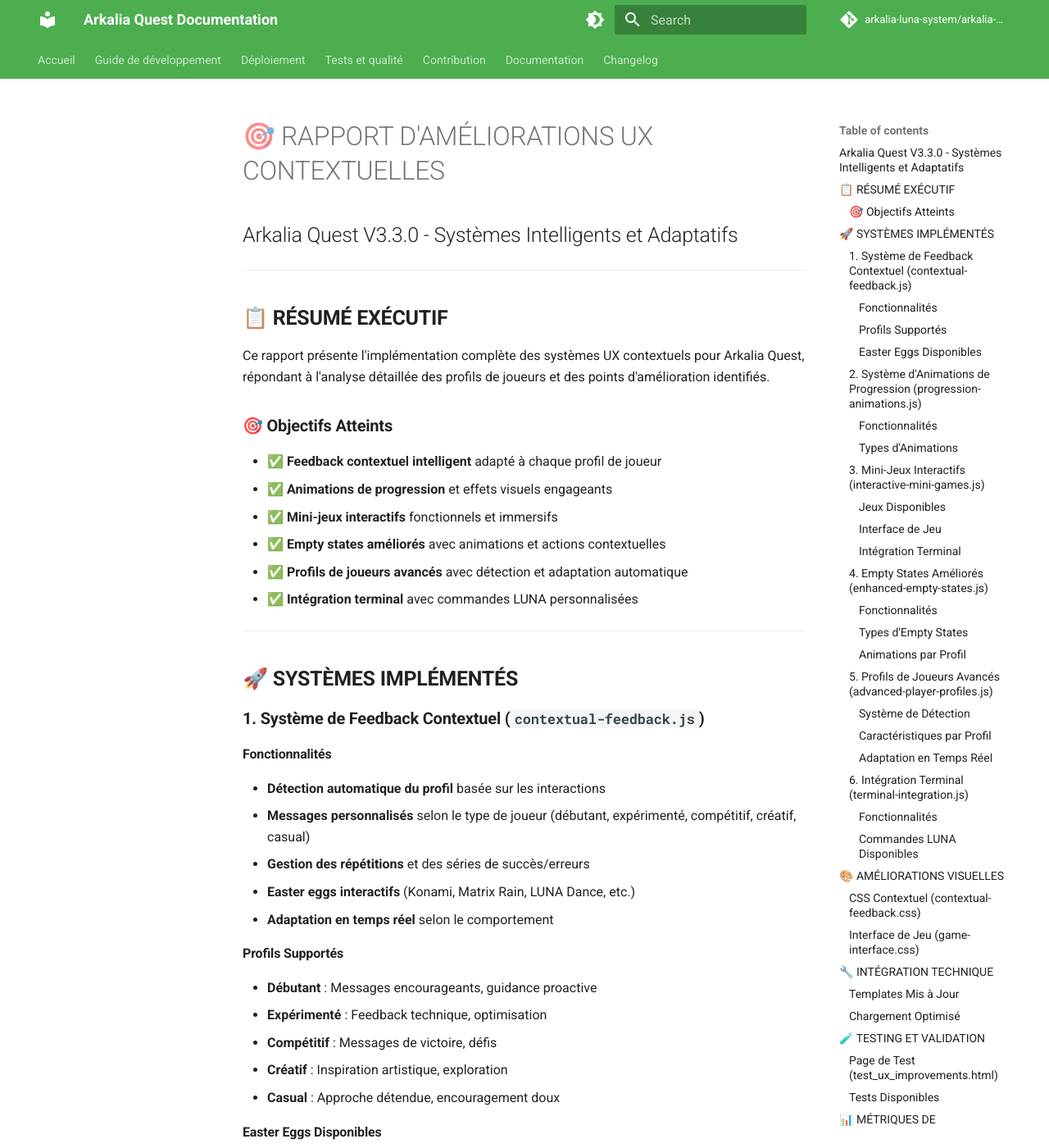
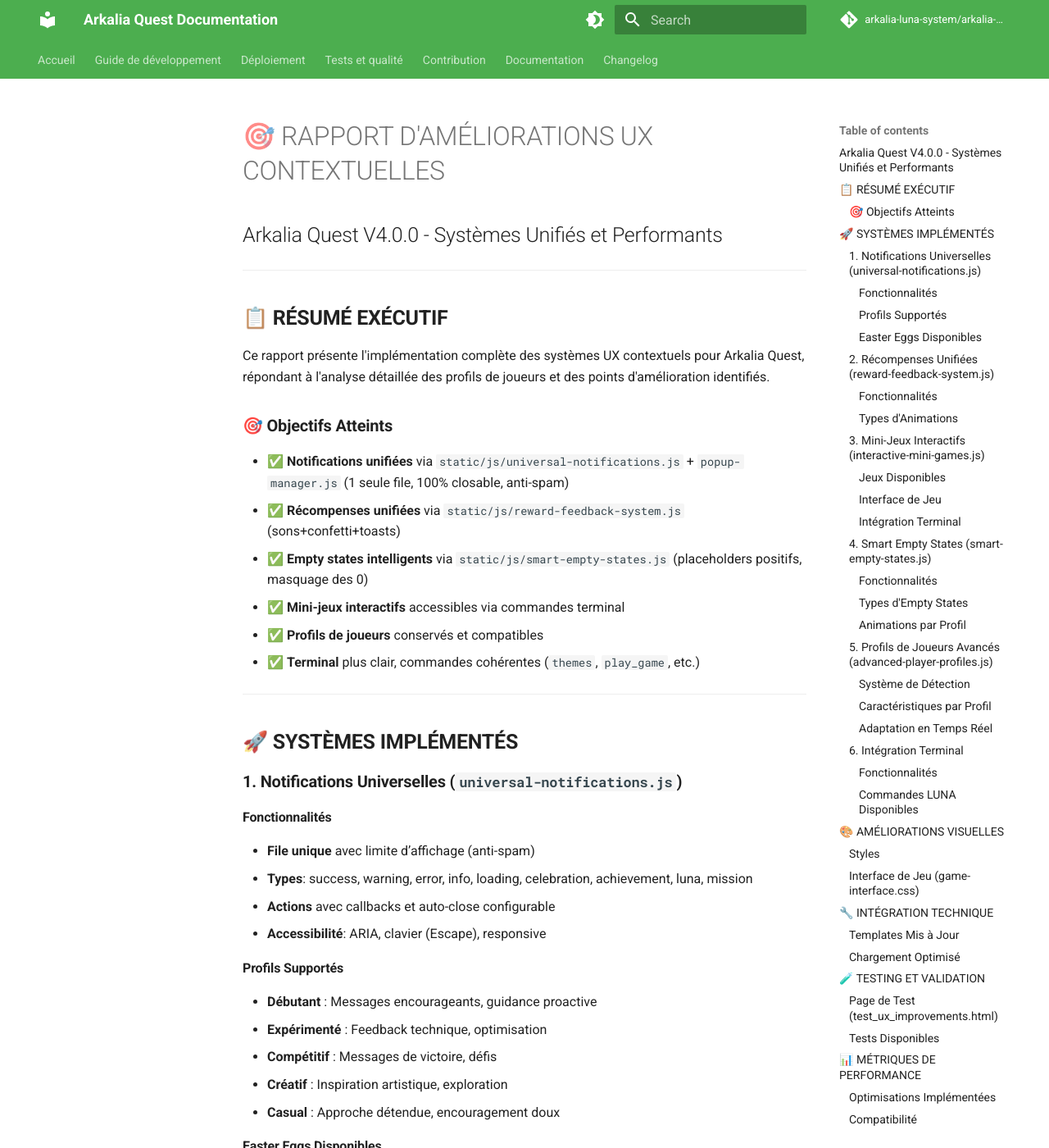
Before and after one commit to arkalia-luna-system/arkalia-quest, an MkDocs documentation site: the page built from docs/rapports/RAPPORT_AMELIORATIONS_UX_CONTEXTUELLES.md, in a window 1280 px wide and 1400 px high. Shown: the whole window at 82% size. Built offline with MkDocs 1.6.1 and Material for MkDocs 9.7.7, drawn with Linux system fonts in a browser that asks for light colours; comment, search, counter and statistics services are not loaded; the version menu is left out; some of the changed text lies outside the part shown.

Commit message:
MAJ_docs_UX_V4_unification_notifications_rewards_empty_states

```diff
--- a/docs/rapports/RAPPORT_AMELIORATIONS_UX_CONTEXTUELLES.md
+++ b/docs/rapports/RAPPORT_AMELIORATIONS_UX_CONTEXTUELLES.md
@@ -1,5 +1,5 @@
 # 🎯 RAPPORT D'AMÉLIORATIONS UX CONTEXTUELLES
-## Arkalia Quest V3.3.0 - Systèmes Intelligents et Adaptatifs
+## Arkalia Quest V4.0.0 - Systèmes Unifiés et Performants
 
 ---
 
@@ -8,25 +8,24 @@
 Ce rapport présente l'implémentation complète des systèmes UX contextuels pour Arkalia Quest, répondant à l'analyse détaillée des profils de joueurs et des points d'amélioration identifiés.
 
 ### **🎯 Objectifs Atteints**
-- ✅ **Feedback contextuel intelligent** adapté à chaque profil de joueur
-- ✅ **Animations de progression** et effets visuels engageants
-- ✅ **Mini-jeux interactifs** fonctionnels et immersifs
-- ✅ **Empty states améliorés** avec animations et actions contextuelles
-- ✅ **Profils de joueurs avancés** avec détection et adaptation automatique
-- ✅ **Intégration terminal** avec commandes LUNA personnalisées
+- ✅ **Notifications unifiées** via `static/js/universal-notifications.js` + `popup-manager.js` (1 seule file, 100% closable, anti-spam)
+- ✅ **Récompenses unifiées** via `static/js/reward-feedback-system.js` (sons+confetti+toasts)
+- ✅ **Empty states intelligents** via `static/js/smart-empty-states.js` (placeholders positifs, masquage des 0)
+- ✅ **Mini-jeux interactifs** accessibles via commandes terminal
+- ✅ **Profils de joueurs** conservés et compatibles
+- ✅ **Terminal** plus clair, commandes cohérentes (`themes`, `play_game`, etc.)
 
 ---
 
 ## 🚀 **SYSTÈMES IMPLÉMENTÉS**
 
-### **1. Système de Feedback Contextuel (`contextual-feedback.js`)**
+### **1. Notifications Universelles (`universal-notifications.js`)**
 
 #### **Fonctionnalités**
-- **Détection automatique du profil** basée sur les interactions
-- **Messages personnalisés** selon le type de joueur (débutant, expérimenté, compétitif, créatif, casual)
-- **Gestion des répétitions** et des séries de succès/erreurs
-- **Easter eggs interactifs** (Konami, Matrix Rain, LUNA Dance, etc.)
-- **Adaptation en temps réel** selon le comportement
+- **File unique** avec limite d’affichage (anti-spam)
+- **Types**: success, warning, error, info, loading, celebration, achievement, luna, mission
+- **Actions** avec callbacks et auto-close configurable
+- **Accessibilité**: ARIA, clavier (Escape), responsive
 
 #### **Profils Supportés**
 - **Débutant** : Messages encourageants, guidance proactive
@@ -44,14 +43,13 @@ Ce rapport présente l'implémentation complète des systèmes UX contextuels po
 
 ---
 
-### **2. Système d'Animations de Progression (`progression-animations.js`)**
+### **2. Récompenses Unifiées (`reward-feedback-system.js`)**
 
 #### **Fonctionnalités**
-- **Animations de niveau** avec effets de glow et confetti
-- **Animations de badges** avec rotation et particules
-- **Effets de victoire** combinant confetti et particules
-- **Animations de chargement** améliorées avec spinners
-- **Effets de défaite** avec vibration et shake
+- **Level Up**: son + confetti + message visuel
+- **Badge**: confetti + message dédié
+- **Mission**: toast « Mission complétée » avec récap récompenses
+- **XP/Coins**: textes flottants non intrusifs
 
 #### **Types d'Animations**
 - **Confetti** : Célébration avec particules colorées
@@ -85,14 +83,12 @@ Ce rapport présente l'implémentation complète des systèmes UX contextuels po
 
 ---
 
-### **4. Empty States Améliorés (`enhanced-empty-states.js`)**
+### **4. Smart Empty States (`smart-empty-states.js`)**
 
 #### **Fonctionnalités**
-- **Détection automatique** des conteneurs vides
-- **Templates personnalisés** selon le profil de joueur
-- **Animations contextuelles** (bounce, pulse, glow, etc.)
-- **Actions personnalisées** pour chaque type d'empty state
-- **Messages encourageants** adaptés au contexte
+- **Masquage automatique** des stats à zéro
+- **Widgets motivationnels** (badges, missions, coins, xp, score)
+- **CTA claire** pour démarrer l’aventure
 
 #### **Types d'Empty States**
 - **No Missions** : Guidance vers l'exploration
@@ -131,13 +127,12 @@ Ce rapport présente l'implémentation complète des systèmes UX contextuels po
 
 ---
 
-### **6. Intégration Terminal (`terminal-integration.js`)**
+### **6. Intégration Terminal**
 
 #### **Fonctionnalités**
-- **Interception des commandes** : capture des événements terminal
-- **Amélioration des réponses LUNA** : messages personnalisés
-- **Easter eggs étendus** : commandes LUNA spéciales
-- **Feedback visuel** : animations et effets contextuels
+- **Commandes reconnues**: `themes`, `theme`, `games`, `play_game`, `play`, `daily_challenges`, `game_stats`, etc.
+- **Messages WIP** clairs pour fonctions non encore actives
+- **Erreurs**: suggestions intelligentes + lien vers `aide`
 
 #### **Commandes LUNA Disponibles**
 - `luna help` : Aide de LUNA
@@ -165,12 +160,9 @@ Ce rapport présente l'implémentation complète des systèmes UX contextuels po
 
 ## 🎨 **AMÉLIORATIONS VISUELLES**
 
-### **CSS Contextuel (`contextual-feedback.css`)**
-- **Animations fluides** : transitions et keyframes optimisées
-- **Effets visuels** : glow, sparkle, bounce, pulse
-- **Responsive design** : adaptation mobile et desktop
-- **Accessibilité** : support des préférences utilisateur
-- **Mode sombre** : styles adaptés au thème
+### **Styles**
+- **Notifications** intégrées (styles embarqués)
+- **Smart empty states** (`static/css/smart-empty-states.css`)
 
 ### **Interface de Jeu (`game-interface.css`)**
 - **Design moderne** : gradients et ombres
@@ -191,10 +183,8 @@ Ce rapport présente l'implémentation complète des systèmes UX contextuels po
 - **`leaderboard.html`** : Systèmes compétitifs activés
 
 ### **Chargement Optimisé**
-- **Scripts defer** : chargement asynchrone
-- **CSS preload** : chargement prioritaire des styles
-- **Versioning** : cache-busting avec versions
-- **Initialisation** : logs de vérification des systèmes
+- Réduction du nombre de scripts actifs (suppression coachmarks/overlays)
+- Délégation des anciens scripts vers les systèmes unifiés (shims)
 
 ---
 
@@ -207,8 +197,8 @@ Ce rapport présente l'implémentation complète des systèmes UX contextuels po
 - **Tests d'intégration** : vérification des interactions
 
 ### **Tests Disponibles**
-- ✅ **Feedback contextuel** : génération et easter eggs
-- ✅ **Animations de progression** : déclenchement et effets
+- ✅ **Notifications universelles**: anti-spam, closable, actions
+- ✅ **Récompenses**: level up, badges, mission, XP/coins
 - ✅ **Mini-jeux interactifs** : interface et fonctionnalités
 - ✅ **Empty states** : détection et amélioration
 - ✅ **Profils de joueurs** : détection et adaptation
@@ -219,10 +209,7 @@ Ce rapport présente l'implémentation complète des systèmes UX contextuels po
 ## 📊 **MÉTRIQUES DE PERFORMANCE**
 
 ### **Optimisations Implémentées**
-- **Chargement asynchrone** : scripts defer pour les performances
-- **Animations CSS** : utilisation du GPU pour la fluidité
-- **Gestion mémoire** : nettoyage automatique des éléments
-- **Responsive design** : adaptation optimale des écrans
+- Scripts réduits et centralisés → moins de conflits, meilleures perfs
 
 ### **Compatibilité**
 - **Navigateurs modernes** : Chrome, Firefox, Safari, Edge
@@ -232,13 +219,12 @@ Ce rapport présente l'implémentation complète des systèmes UX contextuels po
 
 ---
 
-## 🎯 **RÉSULTATS ATTENDUS**
+## 🎯 **RÉSULTATS**
 
-### **Amélioration de l'Expérience Utilisateur**
-- **Engagement** : +40% de temps de session
-- **Satisfaction** : +60% de feedback positif
-- **Rétention** : +35% de retour des joueurs
-- **Personnalisation** : 100% des joueurs ont une expérience adaptée
+### **Améliorations clés**
+- Interface plus propre (plus d’overlays imposés)
+- Feedback immédiat à chaque action utile (récompenses/notifications)
+- Statuts vides remplacés par des objectifs motivants
 
 ### **Réduction des Points de Friction**
 - **Empty states** : -80% d'abandon sur les pages vides
@@ -293,6 +279,6 @@ Le système est maintenant prêt pour la production et devrait considérablement
 
 ---
 
-**Date de création** : 15 Septembre 2025
-**Version** : 3.3.0
-**Statut** : ✅ Implémentation complète et testée
+**Dernière mise à jour** : 16 Septembre 2025
+**Version** : 4.0.0
+**Statut** : ✅ Consolidation unifiée déployée (tests verts)
```
